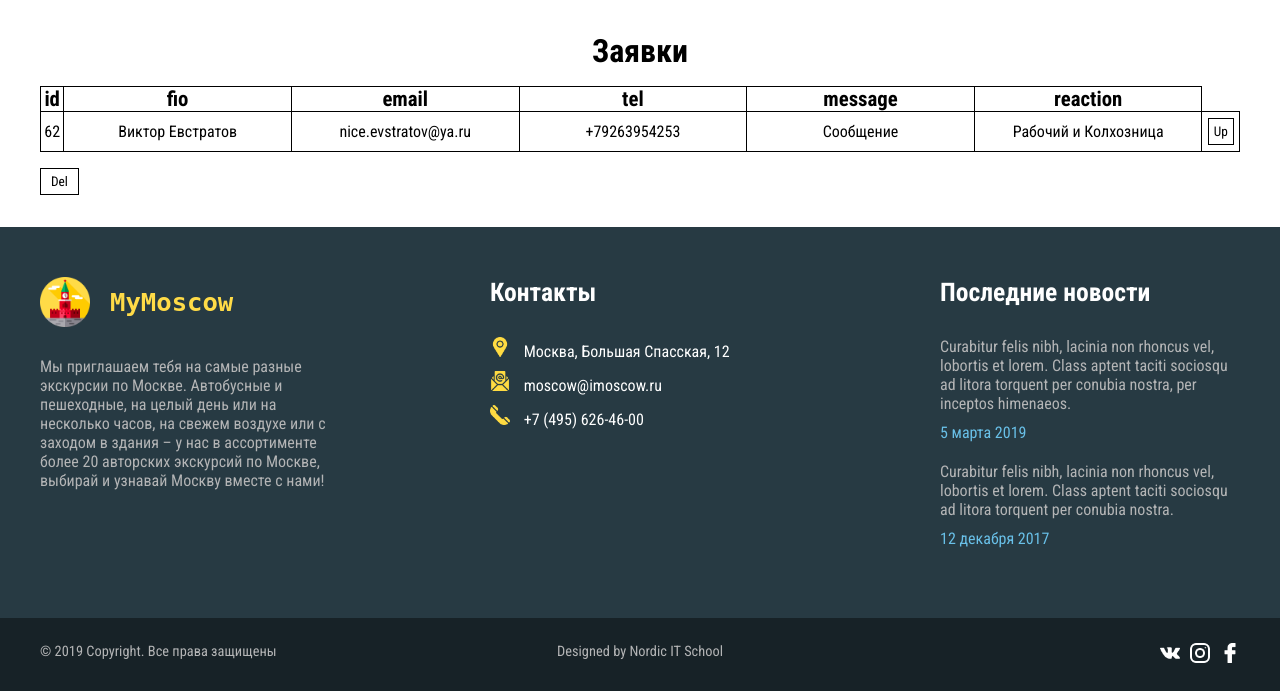
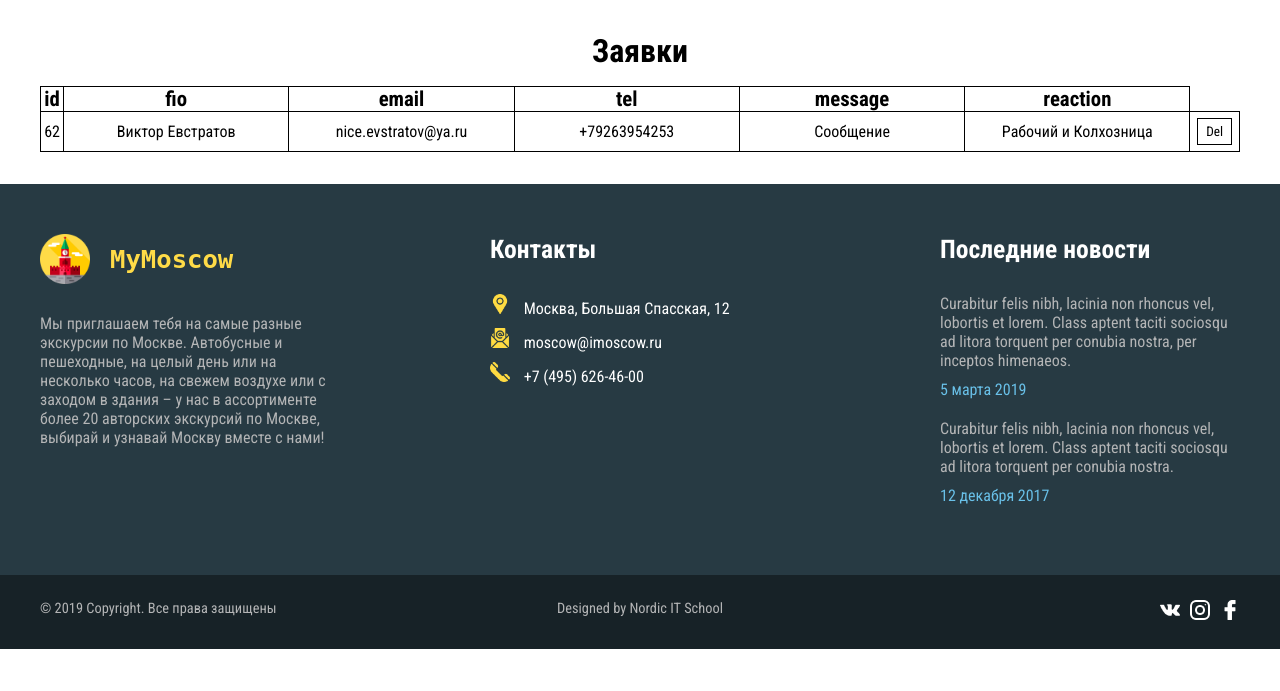
Before and after one commit to evstrv/mymoscow, a PHP site: page /request.php in a window 1280 px wide. Shown: the top 691 px of the page. Run offline with PHP 8.4, Linux system fonts and the light colour scheme; data comes from the database, SQL or seed files in the repository; data that the repository does not hold is empty; style sheets or scripts are compiled from the project's sources.

Commit message:
mymoscow

```diff
--- a/css/request.css
+++ b/css/request.css
@@ -33,19 +33,18 @@ div.request > form > table td > label {
 
 div.request > form > table td > label > input {
   border: none;
+  border-radius: 2px;
   font-size: 1rem;
   font-family: 'Roboto Condensed', sans-serif;
   text-align: center;
 }
 
-div.request > form > table td > label > input:focus {
-  outline: none;
-}
-
 div.request > form > table td > button {
+  width: 35px;
   padding: 5px;
   border: 1px solid black;
   background: none;
+  background-color: white;
 }
 
 div.request > form > table tr.checked {
--- a/css/request.scss
+++ b/css/request.scss
@@ -32,20 +32,23 @@ div.request {
 
                     > input {
                         border: none;
+                        border-radius: 2px;
                         font-size: 1rem;
                         font-family: 'Roboto Condensed', sans-serif;
                         text-align: center;
 
-                        &:focus {
-                            outline: none;
-                        }
+                        // &:focus {
+                        //     outline: none;
+                        // }
                     }
                 }
 
                 > button {
+                    width: 35px;
                     padding: 5px;
                     border: 1px solid black;
                     background: none;
+                    background-color: white;
                 }
             }
 
--- a/js/main.js
+++ b/js/main.js
@@ -25,6 +25,5 @@ for (let i = 0; i < radio.length; i++) {
 for (let el of document.querySelectorAll('div.request table td label')) {
     el.addEventListener('click', function () {
         this.parentElement.parentElement.classList.toggle('checked');
-        this.parentElement.parentElement.classList.toggle('show');
     });
 }
--- a/request.php
+++ b/request.php
@@ -70,14 +70,15 @@
                                 </label>
                             </td>
                         <?php endforeach;?>
-                        <td>
-                            <button>Up</button>
+                        <td class="btns">
+                            <!-- <button>Up</button> -->
+                            <button>Del</button>
                         </td>
                     </tr>
                 <?php endforeach;?>
             </tbody>
         </table>
-        <input type="submit" value="Del">
+        <!-- <input type="submit" value="Del"> -->
     </form>
 </div>
 
```
Also changed, not shown: 1 other file.
